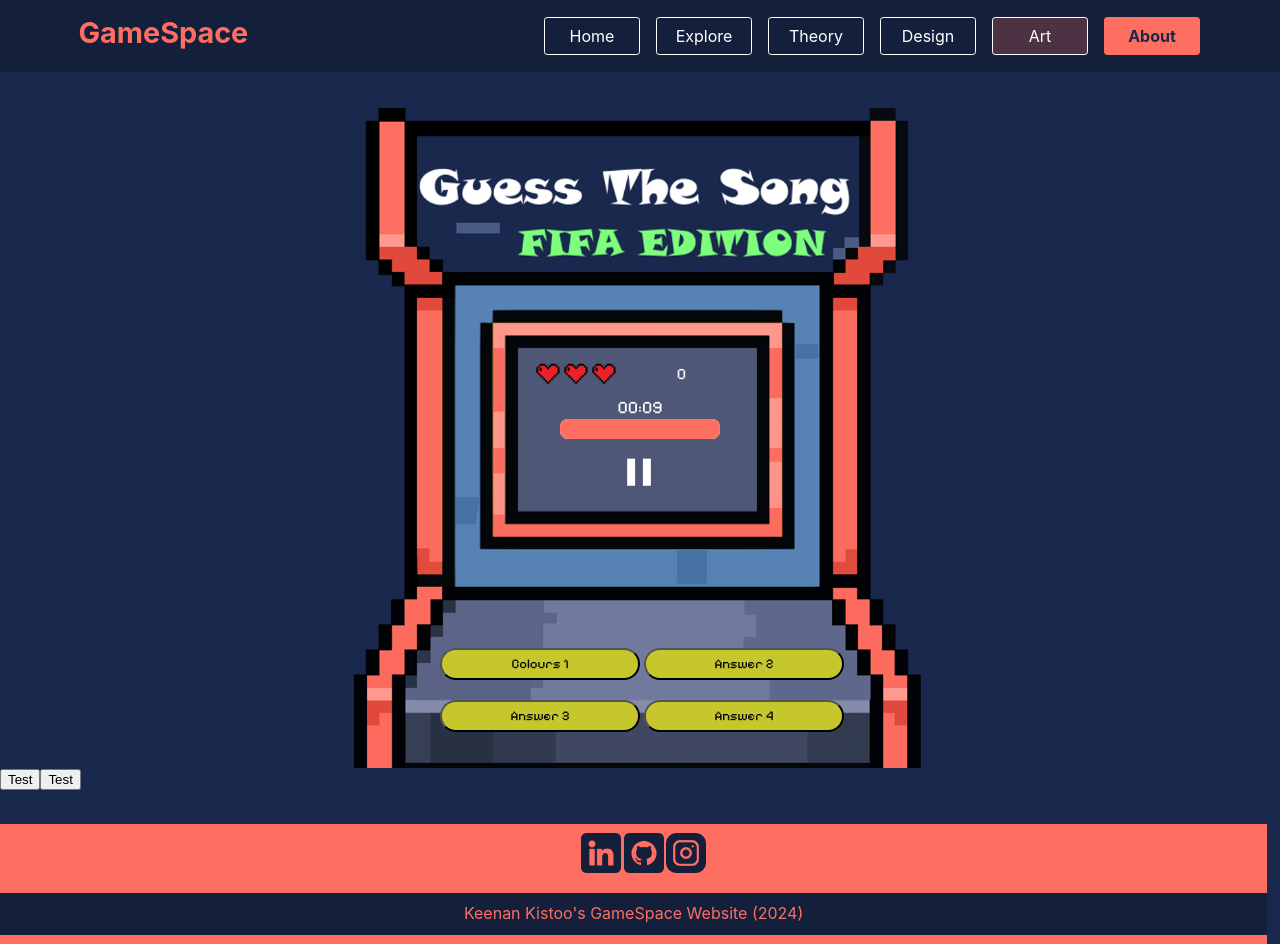
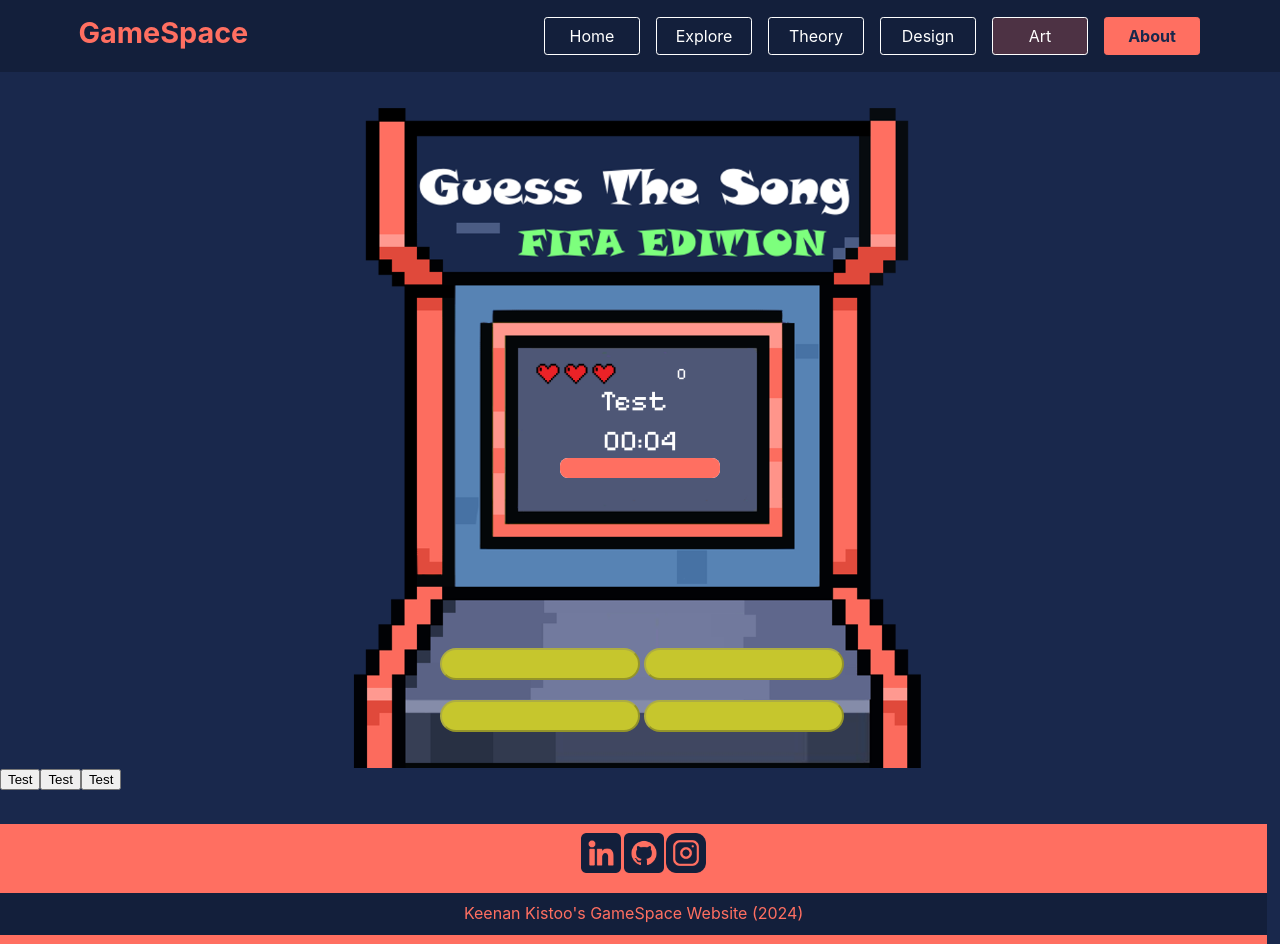
Before and after one commit to KeenanKistoo/2438840_Exam, a React (Create React App) app in the folder gamer-hub/: page /art in a window 1280 px wide. Built offline with nearby package versions, Linux system fonts and the light colour scheme.

Commit message:
Intervals Work

```diff
--- a/gamer-hub/src/Components/Game/Game.css
+++ b/gamer-hub/src/Components/Game/Game.css
@@ -39,7 +39,7 @@
 
 .prog-sect{
     position: absolute;
-    top: 53%;
+    top: 58%;
     left: 50%;
     transform: translateX(-50%);
     display: flex;
@@ -85,14 +85,26 @@
 
 .timer-sect{
     position: absolute;
-    top: 48%;
+    top: 50%;
     left: 50%;
     transform: translateX(-50%);
     display: flex;
     justify-content: space-between;
     color: white;
     font-family: "Pixelify Sans", sans-serif;
-    font-size: 1.1rem;
+    font-size: 1.8rem;
+}
+
+.icon-sect{
+    position: absolute;
+    top: 45%;
+    left: 50%;
+    transform: translateX(-50%);
+    display: flex;
+    justify-content: space-between;
+    color: white;
+    font-family: "Pixelify Sans", sans-serif;
+    font-size: 1.8rem;
 }
 
 .answer-sect{
--- a/gamer-hub/src/Components/Game/Game.jsx
+++ b/gamer-hub/src/Components/Game/Game.jsx
@@ -4,6 +4,7 @@
 import EmptyHeart from '../../Images/ArtSect/heart_empty.png';
 import '../Game/Game.css';
 import AudioData from '../../Data/Audio';
+import RandomSongNames from '../../Data/RandomSongNames';
 
 
 function Game() {
@@ -12,7 +13,7 @@
     const [lives, setLives] = useState(3);
 
     //Timer Counte
-    const [timer, setTimer] = useState(9);
+    const [timer, setTimer] = useState(3);
 
     //Score Count
     const [score, SetScore] = useState(0)
@@ -30,17 +31,25 @@
     const [tracker, setTracker] = useState(0);
 
     //Answer For Round
-    const [answer, setAnswer] = useState("");
+    const [answer, setAnswer] = useState();
 
     //Button refernces:
     let button1 = useRef();
+    let button2 = useRef();
+    let button3 = useRef();
+    let button4 = useRef();
 
+    //Answer PlaceHolders
+    const [answer1, setAnswer1] = useState('');
+    const [answer2, setAnswer2] = useState('');
+    const [answer3, setAnswer3] = useState('');
+    const [answer4, setAnswer4] = useState('');
 
-    function handleTimer(){
-        if(timer > 0){
-        setTimer(timer - 1);
-    }
-    }
+    //Random songs
+    const [randomSongs, setRandomSongs] = useState(RandomSongNames);
+
+    //Ans. Btn State
+    const [btnsActive, setBtnsActive] = useState(false);
 
     //let timerInt = setInterval(handleTimer, 1000);
 
@@ -53,6 +62,7 @@
 
         //Set all selected properties to false. Allows the game to be restarted without refreshing the page.
         for(let i = 0; i < copyArray.length; i++){
+            copyArray[i].selected = false;
             copyArray[i].selected = false;
         }
 
@@ -83,35 +93,66 @@
 }
 
     function setButtonAnswers(){
-        let copyArray = [...songs]
-        let answer = [];
-        console.log("Working")
+        let copyArray = [...songs] //Copy of Audio.js
+        let answer = []; //Empty Array to store the answer
+        let answerBtns = [setAnswer1, setAnswer2, setAnswer3, setAnswer4] //Create an array for button states
+        //console.log("Working")
+        let copyRanSongs = [...randomSongs] //Copy of random songs
 
         for(let i = 0; i < copyArray.length; i++){
             if(copyArray[i].selected && !copyArray[i].used){
                 answer = copyArray[i];
+                copyArray[i].used = true; //Set used to true to avoid reusing the same answer
                 console.log("Answer Caught")
+                setAnswer(answer); //Set the answer for correct/incorrect check
                 break;
             }
         }
-        console.log(button1)
 
+        let ranIndex = Math.floor(Math.random() * 4) //Select a random btn to store answer
 
+        answerBtns[ranIndex](answer.answer); //Display answer
+        answerBtns.splice(ranIndex, 1); //Remove answerBtn to avoid reiterating over the same btn
+        //console.log(answerBtns)
+
+        for(let j = 0; j < answerBtns.length; j++){
+            let ranName = Math.floor(Math.random() * copyRanSongs.length) //Select a random name from the list of fifa song names
+            answerBtns[j](copyRanSongs[ranName]); //Assign the song to the state
+            copyRanSongs.splice(ranName, 1);    //This line is supposed to ensure no duplication per a question but, it is not working.
+                                                //***Fixed: I was splicing using j instead of the index
+            //console.log(copyRanSongs);
+        }
+
+        setBtnsActive(true);
     }
 
+    function playSong(){
+        let aud = new Audio(answer.audio)
+        aud.play()
+    }
+    //https://www.youtube.com/watch?v=4_9yJXO4F2Y
+    const [countdown, setCountdown] = useState(9)
+    const timerId = useRef();
+    const [stateCheck , setStateCheck] = useState(false);
     //***NOTE:comment out this hook
-    /* useEffect(() => {
-         genSongs();
-         //playSongs();
+    useEffect(() => {
+        timerId.current = setInterval(() => {
+            if(countdown > 0){
+            setCountdown(prev => prev - 1)
+            if(stateCheck){
+            setNewWidth(prev => prev - 11)
+            }
+            }
+        }, 1000)
+        return () => clearInterval(timerId.current)
+     },[]); // This line is for testing purposes. The function needs to be called on button click. NOTE:comment out this hook
 
-
-         if(timer > 0){
-             setNewWidth(timer * 10);
-         }else {
-             console.log("Interval Cleared")
-         }
-     },[]);*/ // This line is for testing purposes. The function needs to be called on button click. NOTE:comment out this hook
-
+     useEffect(() =>{
+        if(countdown <= 0){
+            clearInterval(timerId.current);
+            alert("END")
+        }
+     }, [countdown])
 
     return (
         <section className='arcade-screen'>
@@ -124,24 +165,25 @@
             <section className="score-sect">
                 <p className="score">{score}</p>
             </section>
+            <section className="icon-sect">
+                <p className="warn">Test</p>
+            </section>
             <section className="timer-sect">
-                <p className="time-txt">00:0{timer}</p>
+                <p className="time-txt" ref={timerId}>00:0{countdown}</p>
             </section>
             <section className="prog-sect">
                 <div className="prog-bar" style={{width: `${newWidth}%`, transition: '0.5s ease-out linear'}}>.</div>
             </section>
-            <section className="icon-sect">
-                <p className={play ? "icon-pause" : "icons"}>{play ? '▐▐ ' : '▶ '}</p>
-            </section>
             <section className="answer-sect">
-                <button ref={button1}className="ans-btn">Colours 1</button>
-                <button className="ans-btn">Answer 2</button>
-                <button className="ans-btn">Answer 3</button>
-                <button className="ans-btn">Answer 4</button>
+                <button ref={button1} className="ans-btn" disabled={btnsActive ? false : true}>{answer1}</button>
+                <button ref={button2} className="ans-btn" disabled={btnsActive ? false : true}>{answer2}</button>
+                <button ref={button3} className="ans-btn" disabled={btnsActive ? false : true}>{answer3}</button>
+                <button ref={button4} className="ans-btn" disabled={btnsActive ? false : true}>{answer4}</button>
             </section>
             <section>
                 <button onClick={() => genSongs()}>Test</button>
                 <button onClick={() => setButtonAnswers()}>Test</button>
+                <button onClick={() => playSong()}>Test</button>
             </section>
         </section>
     );
@@ -196,4 +238,10 @@
     It was actually shocking how much time I wasted on this. Instead of reading the link above properly,
     I thought I knew better and just wrote 'Math.floor(Math.random(0,2))' and catching an error when
     my code did not select enough songs.
-*/
+
+    Random Button Answers (setButtonAnswers Function):
+    https://www.shecodes.io/athena/3909-removing-an-item-from-an-array-in-javascript#:~:text=You%20can%20remove%20an%20item,be%20removed%20from%20the%20array.&text=var%20arr%20%3D%20%5B%22apple%22,splice(1%2C1)%3B
+    There several checks that needed to take place in this function.
+
+
+    */
--- a/gamer-hub/src/Data/RandomSongNames.js
+++ b/gamer-hub/src/Data/RandomSongNames.js
@@ -34,3 +34,5 @@
     '16 Years',
 
 ]
+
+export default RandomSongNames;
```
